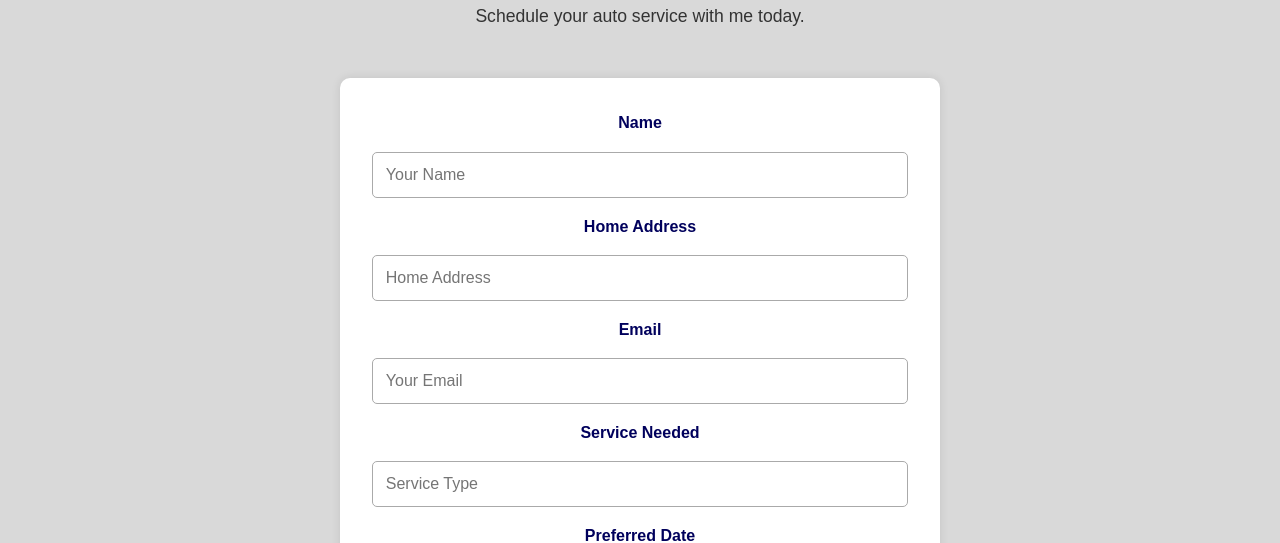
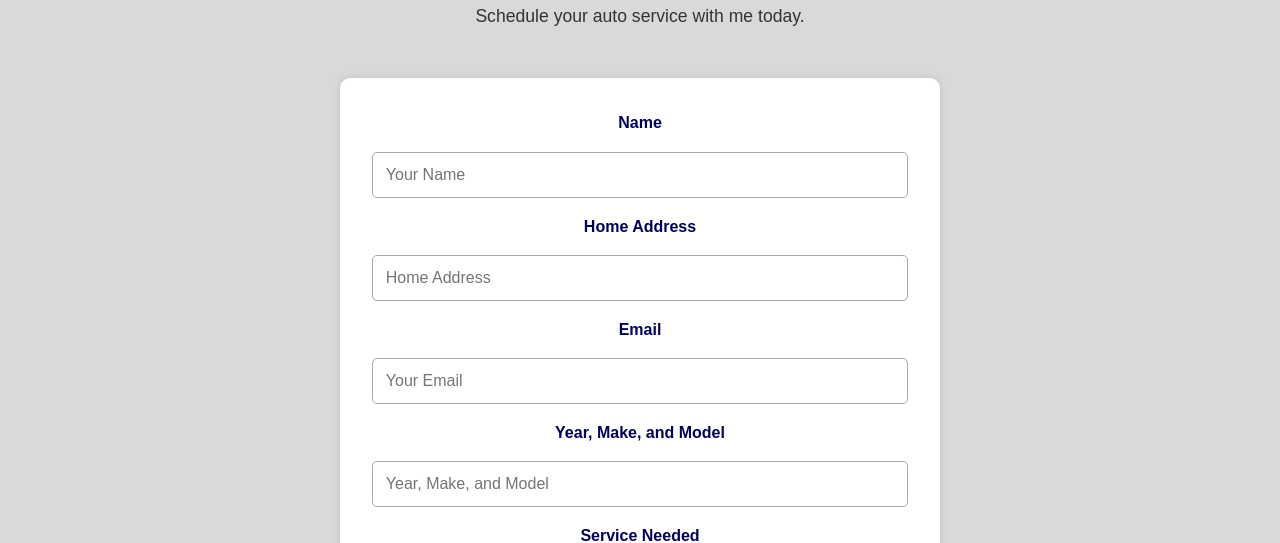
Before and after one commit to MFFMMCLLC/mmcllc.github.io, a plain HTML site: page booking.html in a window 1280 px wide. Shown: the part 411-954 px from the top of the page. Drawn offline with Linux system fonts and the light colour scheme.

Commit message:
Update booking.html

```diff
--- a/booking.html
+++ b/booking.html
@@ -45,10 +45,13 @@
         <input type="text" id="name" name="name" placeholder="Your Name" required>
 
         <label for="Home Address">Home Address</label>
-        <input type="text" id="Home Address" name="name" placeholder="Home Address" required>
+        <input type="text" id="Home Address" name="Year, Make, and Model" placeholder="Home Address" required>
 
         <label for="email">Email</label>
         <input type="email" id="email" name="_replyto" placeholder="Your Email" required>
+
+        <label for="Year, Make, and Model">Year, Make, and Model</label>
+        <input type="text" id="Year, Make, and Model" name="Year, Make, and Model" placeholder="Year, Make, and Model" required>
 
         <label for="service-needed">Service Needed</label>
         <input type="text" id="service-needed" name="service-needed" placeholder="Service Type" required>
```
